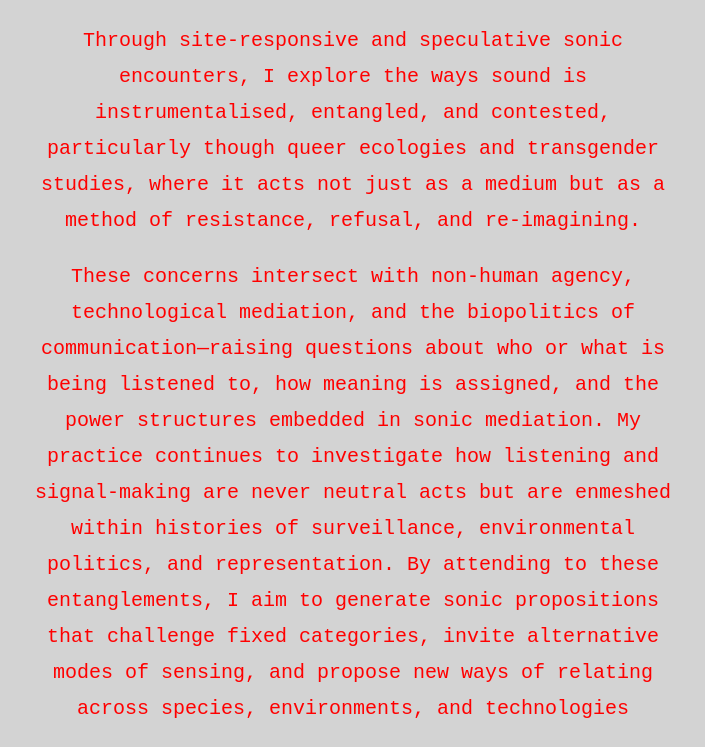
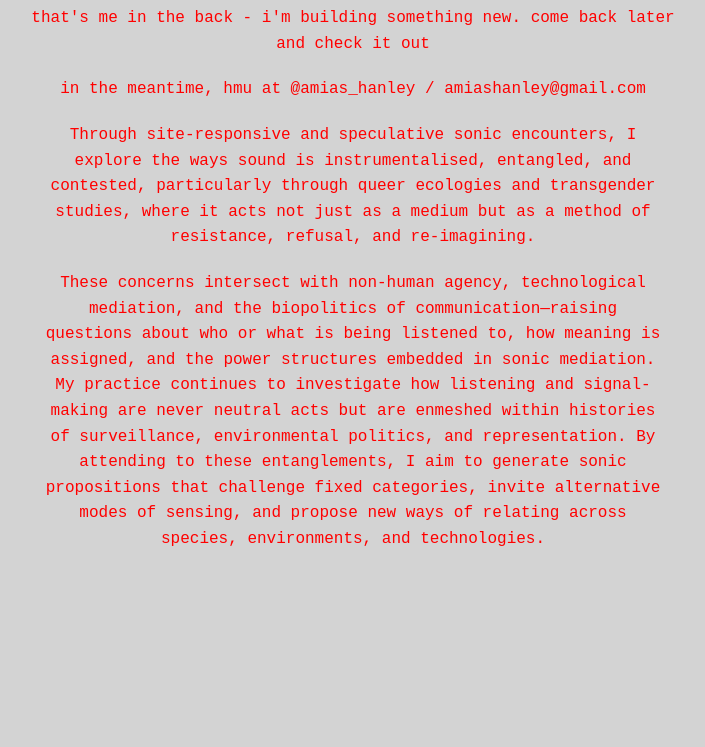
Before and after one commit to amiashanley/amiashanley-website, a plain HTML site: page index.html in a window 1280 px wide. Shown: the part 158-905 px from the top of the page, without its empty margins (287-992 px from the left). After the commit the page ends 800 px from the top, so only its background shows below. Drawn offline with Linux system fonts and the light colour scheme; a web font is replaced by a local one.

Commit message:
Updated bio font size and margins for better alignment

```diff
--- a/index.html
+++ b/index.html
@@ -23,17 +23,29 @@
         h1 {
             font-size: 40px;
             line-height: 1.2; /* Tighter spacing */
+            margin-bottom: 20px; /* Add space below the heading */
         }
 
         p {
-            font-size: 20px;
-            line-height: 1.8; /* Looser spacing */
+            font-size: 16px; /* Smaller font size for bio text */
+            line-height: 1.6; /* Adjust line height for better readability */
+            margin-top: 10px; /* Reduce space above each paragraph */
+            margin-bottom: 20px; /* Add space below paragraphs */
         }
 
         .message {
             text-align: center;
             max-width: 650px; /* Set a maximum width for the container */
             padding: 0 20px;  /* Add some padding for spacing */
+        }
+
+        /* Bio-specific styles */
+        .bio {
+            font-size: 14px; /* Smaller font for the bio text */
+            margin-top: 20px; /* Adjust space before bio section */
+            margin-left: 15px; /* Slightly bring the bio text closer to the side */
+            margin-right: 15px; /* Keep balance on both sides */
+            line-height: 1.5; /* Adjust line height for bio readability */
         }
 
         @media (max-width: 600px) {
@@ -46,6 +58,11 @@
             .message {
                 max-width: 90%; /* Use more screen space on small devices */
             }
+            .bio {
+                font-size: 12px; /* Smaller font on small screens */
+                margin-left: 10px; /* Less margin on smaller screens */
+                margin-right: 10px; /* Less margin on smaller screens */
+            }
         }
     </style>
 </head>
@@ -54,8 +71,12 @@
         <h1>bang, clank, ping!</h1>
         <p>that's me in the back - i'm building something new. come back later and check it out</p>
         <p>in the meantime, hmu at @amias_hanley / amiashanley@gmail.com</p>
-        <p> Through site-responsive and speculative sonic encounters, I explore the ways sound is instrumentalised, entangled, and contested, particularly though queer ecologies and transgender studies, where it acts not just as a medium but as a method of resistance, refusal, and re-imagining.</p>
-        <p>These concerns intersect with non-human agency, technological mediation, and the biopolitics of communication—raising questions about who or what is being listened to, how meaning is assigned, and the power structures embedded in sonic mediation. My practice continues to investigate how listening and signal-making are never neutral acts but are enmeshed within histories of surveillance, environmental politics, and representation. By attending to these entanglements, I aim to generate sonic propositions that challenge fixed categories, invite alternative modes of sensing, and propose new ways of relating across species, environments, and technologies</p>
+
+        <!-- Updated bio section with the .bio class -->
+        <div class="bio">
+            <p>Through site-responsive and speculative sonic encounters, I explore the ways sound is instrumentalised, entangled, and contested, particularly through queer ecologies and transgender studies, where it acts not just as a medium but as a method of resistance, refusal, and re-imagining.</p>
+            <p>These concerns intersect with non-human agency, technological mediation, and the biopolitics of communication—raising questions about who or what is being listened to, how meaning is assigned, and the power structures embedded in sonic mediation. My practice continues to investigate how listening and signal-making are never neutral acts but are enmeshed within histories of surveillance, environmental politics, and representation. By attending to these entanglements, I aim to generate sonic propositions that challenge fixed categories, invite alternative modes of sensing, and propose new ways of relating across species, environments, and technologies.</p>
+        </div>
     </main>
 </body>
 </html>
```
